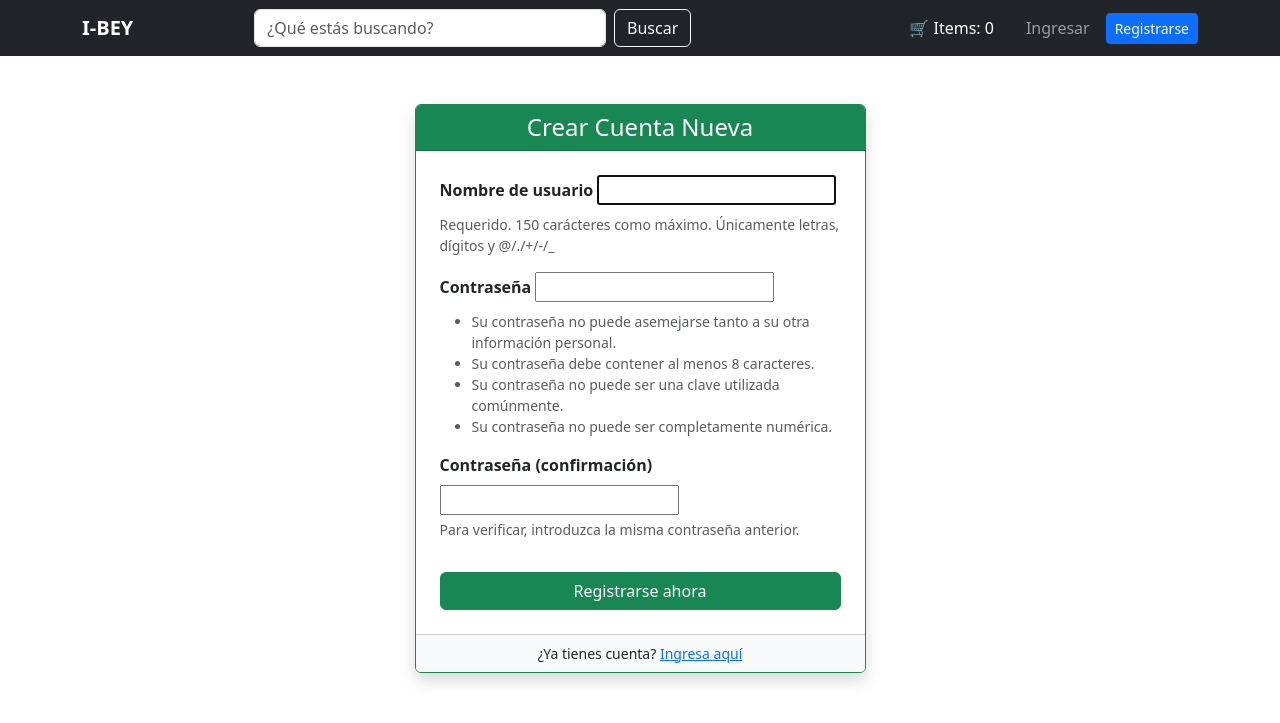
After one commit to Wapo-lang/E-commerce, a Django app: page /registro/ in a window 1280 px wide. The commit adds this page. Shown: the top 723 px of the page. Run offline with Django 5.2, Linux system fonts and the light colour scheme.

Commit message:
Proyecto Final

```diff
--- a/core/settings.py
+++ b/core/settings.py
@@ -103,7 +103,7 @@ AUTH_PASSWORD_VALIDATORS = [
 # Internationalization
 # https://docs.djangoproject.com/en/5.2/topics/i18n/
 
-LANGUAGE_CODE = 'en-us'
+LANGUAGE_CODE = 'es-ec'
 
 TIME_ZONE = 'UTC'
 
@@ -124,3 +124,6 @@ DEFAULT_AUTO_FIELD = 'django.db.models.BigAutoField'
 
 MEDIA_URL = '/media/'
 MEDIA_ROOT = BASE_DIR / 'media'
+
+LOGIN_REDIRECT_URL = '/'
+LOGOUT_REDIRECT_URL = '/login/'
--- /dev/null
+++ b/store/templates/registration/registro.html
@@ -0,0 +1,34 @@
+{% extends 'store/base.html' %}
+
+{% block content %}
+<div class="row justify-content-center mt-5">
+    <div class="col-md-5">
+        <div class="card shadow border-success">
+            <div class="card-header bg-success text-white text-center">
+                <h4 class="mb-0">Crear Cuenta Nueva</h4>
+            </div>
+            <div class="card-body p-4">
+                <form method="post">
+                    {% csrf_token %}
+                    {% for field in form %}
+                        <div class="mb-3">
+                            <label class="form-label fw-bold">{{ field.label }}</label>
+                            {{ field }}
+                            {% if field.help_text %}
+                                <small class="form-text text-muted d-block">{{ field.help_text }}</small>
+                            {% endif %}
+                            {% for error in field.errors %}
+                                <div class="text-danger small">{{ error }}</div>
+                            {% endfor %}
+                        </div>
+                    {% endfor %}
+                    <button type="submit" class="btn btn-success w-100 mt-3">Registrarse ahora</button>
+                </form>
+            </div>
+            <div class="card-footer text-center bg-light">
+                <p class="mb-0 small">¿Ya tienes cuenta? <a href="{% url 'login' %}">Ingresa aquí</a></p>
+            </div>
+        </div>
+    </div>
+</div>
+{% endblock %}
--- a/store/templates/store/base.html
+++ b/store/templates/store/base.html
@@ -3,18 +3,57 @@
 <head>
     <meta charset="UTF-8">
     <meta name="viewport" content="width=device-width, initial-scale=1.0">
-    <title>Mi Tienda Django</title>
+    <title>I-BEY | Tienda Online</title>
     <link href="https://cdn.jsdelivr.net/npm/bootstrap@5.3.0/dist/css/bootstrap.min.css" rel="stylesheet">
 </head>
 <body>
     <nav class="navbar navbar-expand-lg navbar-dark bg-dark mb-4">
         <div class="container">
-            <a class="navbar-brand" href="{% url 'lista_productos' %}">I-BEY</a>
-        </div>
-        <div class="navbar-nav ms-auto">
-            <span class="nav-link active">
-                🛒 Carrito: {{ request.session.carrito|length|default:0 }} items
-            </span>
+            <a class="navbar-brand fw-bold" href="{% url 'lista_productos' %}">I-BEY</a>
+
+            <button class="navbar-toggler" type="button" data-bs-toggle="collapse" data-bs-target="#navbarContent">
+                <span class="navbar-toggler-icon"></span>
+            </button>
+
+            <div class="collapse navbar-collapse" id="navbarContent">
+                <form class="d-flex mx-auto col-lg-5" action="{% url 'lista_productos' %}" method="get">
+                    <input class="form-control me-2" type="search" name="buscar" placeholder="¿Qué estás buscando?" aria-label="Search">
+                    <button class="btn btn-outline-light" type="submit">Buscar</button>
+                </form>
+
+                <ul class="navbar-nav ms-auto align-items-center">
+                    <li class="nav-item me-3">
+                        <span class="nav-link active">
+                            🛒 Items: {{ request.session.carrito|length|default:0 }}
+                        </span>
+                    </li>
+
+                    {% if user.is_authenticated %}
+                        <li class="nav-item dropdown">
+                            <a class="nav-link dropdown-toggle text-white" href="#" role="button" data-bs-toggle="dropdown">
+                                Hola, {{ user.username }}
+                            </a>
+                            <ul class="dropdown-menu dropdown-menu-end">
+                                <li><a class="dropdown-item" href="{% url 'password_change' %}">Cambiar Contraseña</a></li>
+                                <li><hr class="dropdown-divider"></li>
+                                <li>
+                                    <form action="{% url 'logout' %}" method="post" style="display:inline;">
+                                        {% csrf_token %}
+                                        <button type="submit" class="dropdown-item text-danger">Cerrar Sesión</button>
+                                    </form>
+                                </li>
+                            </ul>
+                        </li>
+                    {% else %}
+                        <li class="nav-item">
+                            <a class="nav-link" href="{% url 'login' %}">Ingresar</a>
+                        </li>
+                        <li class="nav-item">
+                            <a class="btn btn-sm btn-primary ms-2" href="{% url 'registro' %}">Registrarse</a>
+                        </li>
+                    {% endif %}
+                </ul>
+            </div>
         </div>
     </nav>
 
--- a/store/urls.py
+++ b/store/urls.py
@@ -7,4 +7,14 @@ urlpatterns = [
     path('', lista_productos, name='lista_productos'),
     path('producto/<int:id>/', detalle_producto, name='detalle_producto'),
     path('agregar/<int:id>/', agregar_producto, name='agregar'), # Nueva ruta
+
+    #Gestion de Usuarios
+    path('login/', auth_views.LoginView.as_view(), name = 'login'),
+    path('logout/', auth_views.LogoutView.as_view(next_page='login'), name = 'logout'),
+
+    #Cambio de cantraseña
+    path('password_change/', auth_views.PasswordChangeView.as_view(), name='password_change'),
+    path('password_change/done/', auth_views.PasswordChangeDoneView.as_view(), name='password_change_done'),
+
+    path('registro/', registro, name='registro'),
 ]
--- a/store/views.py
+++ b/store/views.py
@@ -1,6 +1,21 @@
 from django.shortcuts import render, get_object_or_404, redirect
+from django.contrib.auth.forms import UserCreationForm
+from django.contrib.auth import login
 from .models import Producto
 from .carrito import Carrito
+
+def registro(request):
+    if request.method == 'POST':
+        form = UserCreationForm(request.POST)
+        if form.is_valid():
+            user = form.save()
+            # Loguear al usuario automáticamente tras registrarse
+            login(request, user)
+            return redirect('lista_productos')
+    else:
+        form = UserCreationForm()
+
+    return render(request, 'registration/registro.html', {'form': form})
 
 def lista_productos(request):
     # Traemos todos los productos disponibles de la base de datos
```
Also changed, not shown: store/templates/registration/login.html (added, +32 -0 lines), store/templates/registration/password_change_done.html (added, +14 -0 lines), store/templates/registration/password_change_form.html (added, +20 -0 lines), db.sqlite3, media/productos/D_NQ_NP_2X_703387-MEC93598770470_102025-F.webp (added).
